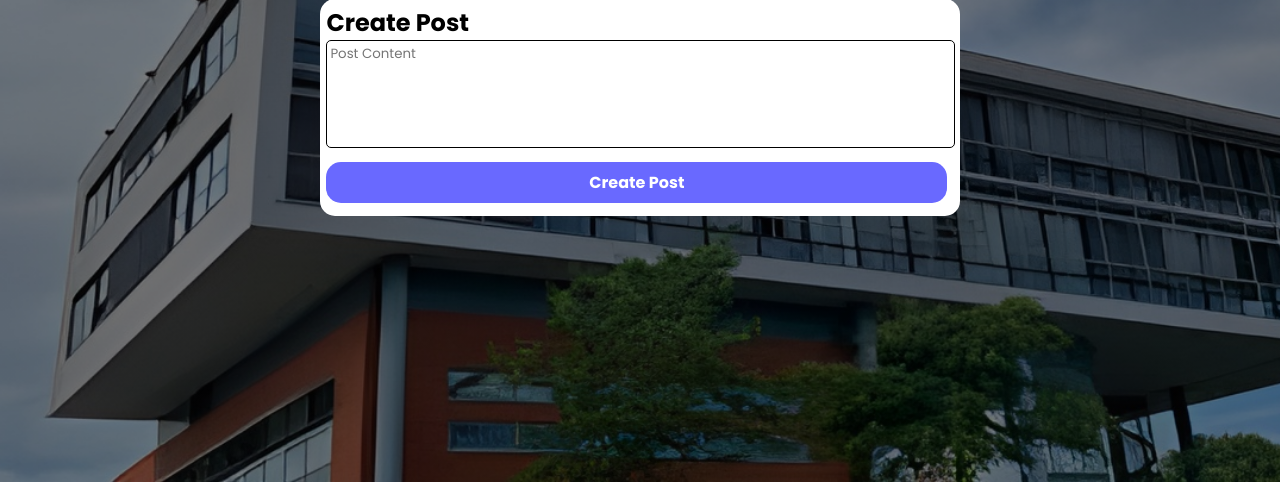
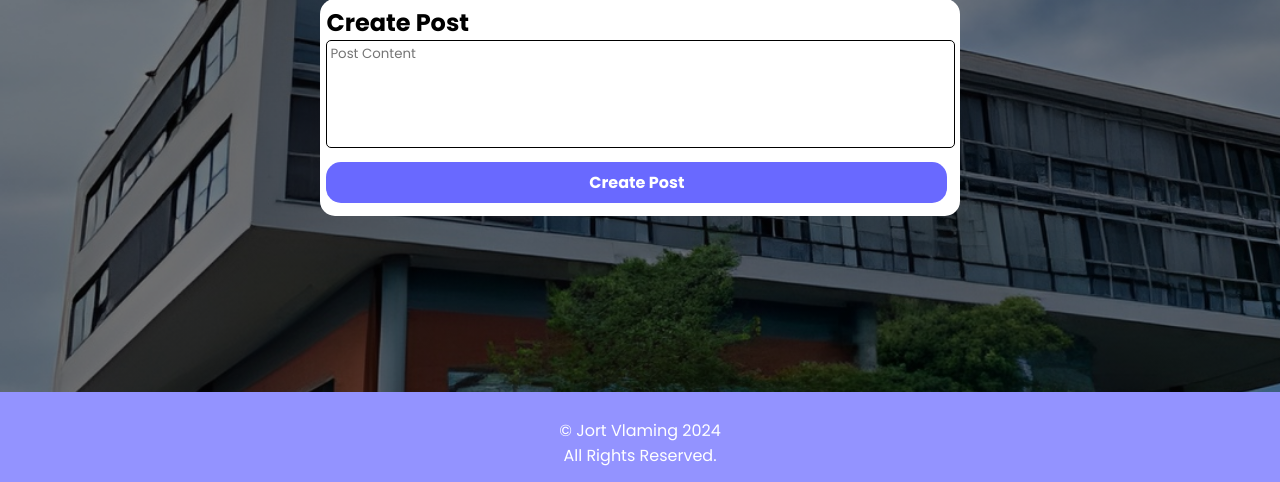
Before and after one commit to JortVlaming/project_1_mijn_website, a Python web app: template templates/user.html in a window 1280 px wide. Shown: the part 318-800 px from the top of the page. Run offline with Jinja, Linux system fonts and the light colour scheme; the template is opened without the code that fills it, so the values that code supplies are empty.

Commit message:
add: added footer

```diff
--- a/static/css/layout.css
+++ b/static/css/layout.css
@@ -155,3 +155,15 @@ button:hover {
 .logout_text {
     color: red;
 }
+
+footer {
+    top: auto;
+    bottom: 0;
+    background-color: #9393ff;
+    text-align: center;
+    color: white;
+    position: fixed;
+    width: 100%;
+    height: 8%;
+    padding-top: 2%;
+}
--- a/templates/layout.html
+++ b/templates/layout.html
@@ -42,11 +42,18 @@
 
             {% endblock %}
         </main>
-    {% if show_aside %}
-        <aside id="ad">
-            <a href="https://talland.nl"><img src="{{ url_for("static", filename="img/talland_reclame.png") }}" alt="Reclame"></a>
-        </aside>
-    {% endif %}
+        {% if show_aside %}
+            <aside id="ad">
+                <a href="https://talland.nl"><img src="{{ url_for("static", filename="img/talland_reclame.png") }}" alt="Reclame"></a>
+            </aside>
+        {% endif %}
     </div>
+    <footer>
+        {% block footer %}
+
+        {% endblock %}
+        <p>© <a href="mailto:184311@student.talland.nl" style="text-decoration: none; color: white;">Jort Vlaming</a> 2024</p>
+        <p>All Rights Reserved.</p>
+    </footer>
 </body>
 </html>
```
